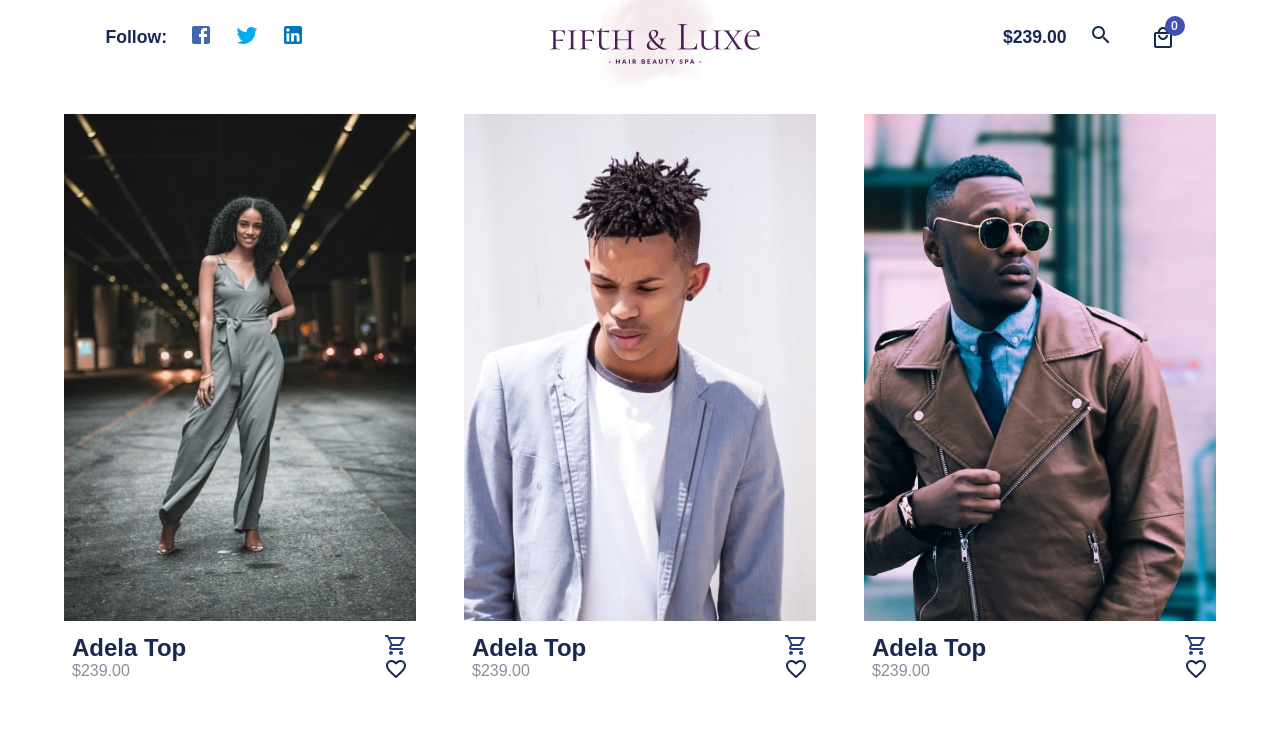
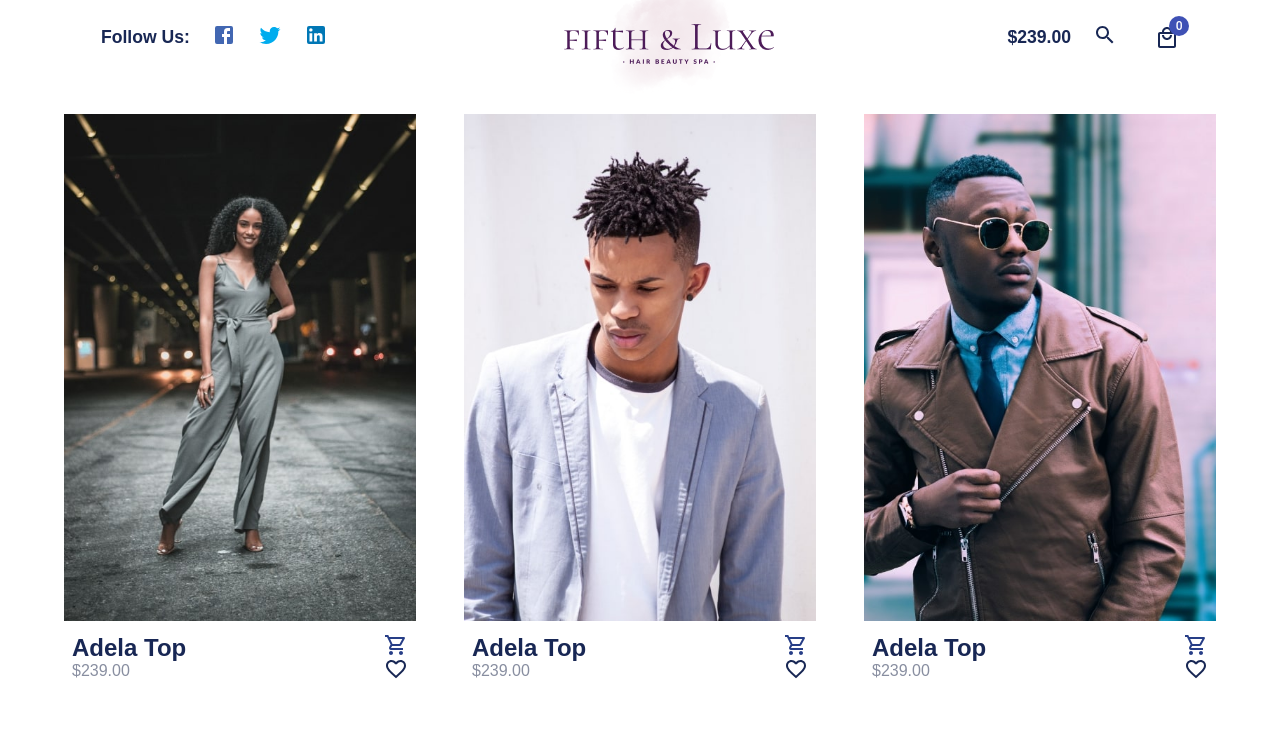
Before and after one commit to ajibade3210/react-spa, a React (Create React App) app: page / in a window 1280 px wide. Shown: the top 735 px of the page. Built offline with nearby package versions, Linux system fonts and the light colour scheme.

Commit message:
updating

```diff
--- a/src/components/header/Header.js
+++ b/src/components/header/Header.js
@@ -17,7 +17,7 @@ const Header = ({ cart }) => {
     <nav className="header">
       <div className="header_wrapper" id={showMenu ? "header_hidden" : ""}>
         <ul className="follow_button" id={showMenu ? "follow_hidden" : ""}>
-          <li>Follow:</li>
+          <li>Follow Us:</li>
           <li>
             <FacebookIcon style={{ color: "#4267B2" }} />
           </li>
```
